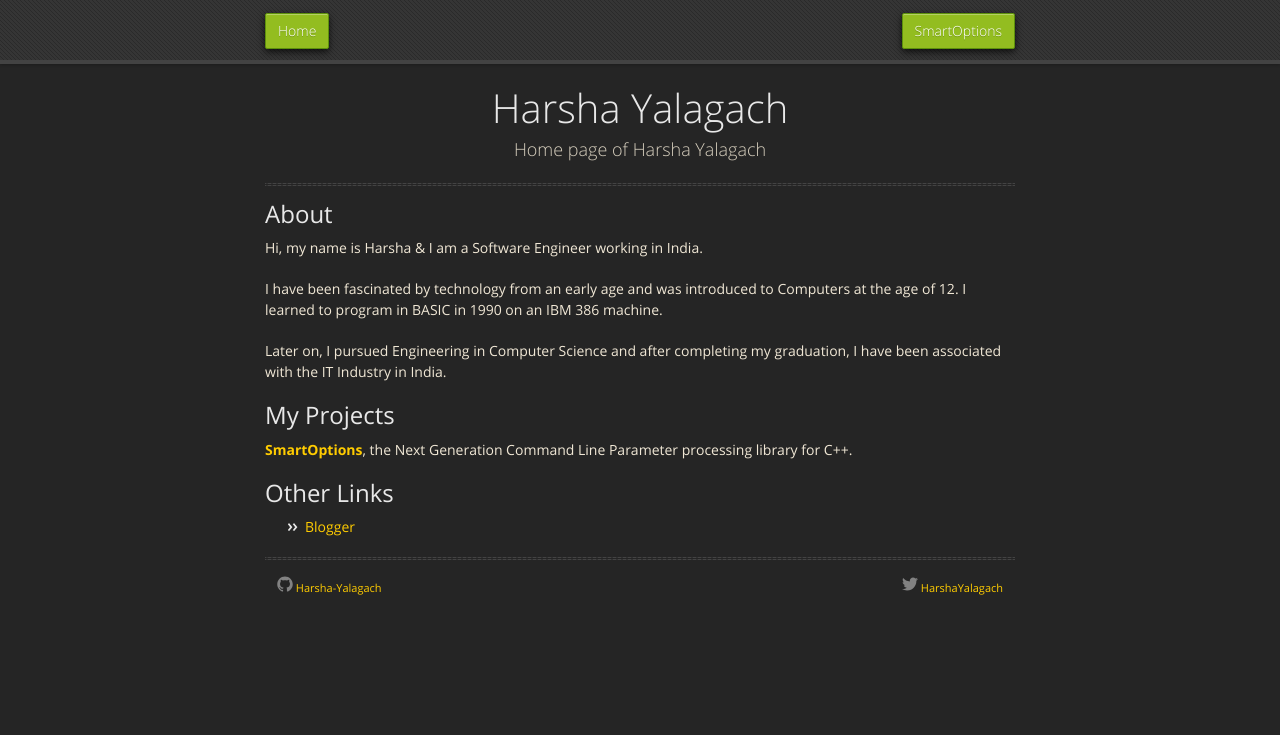
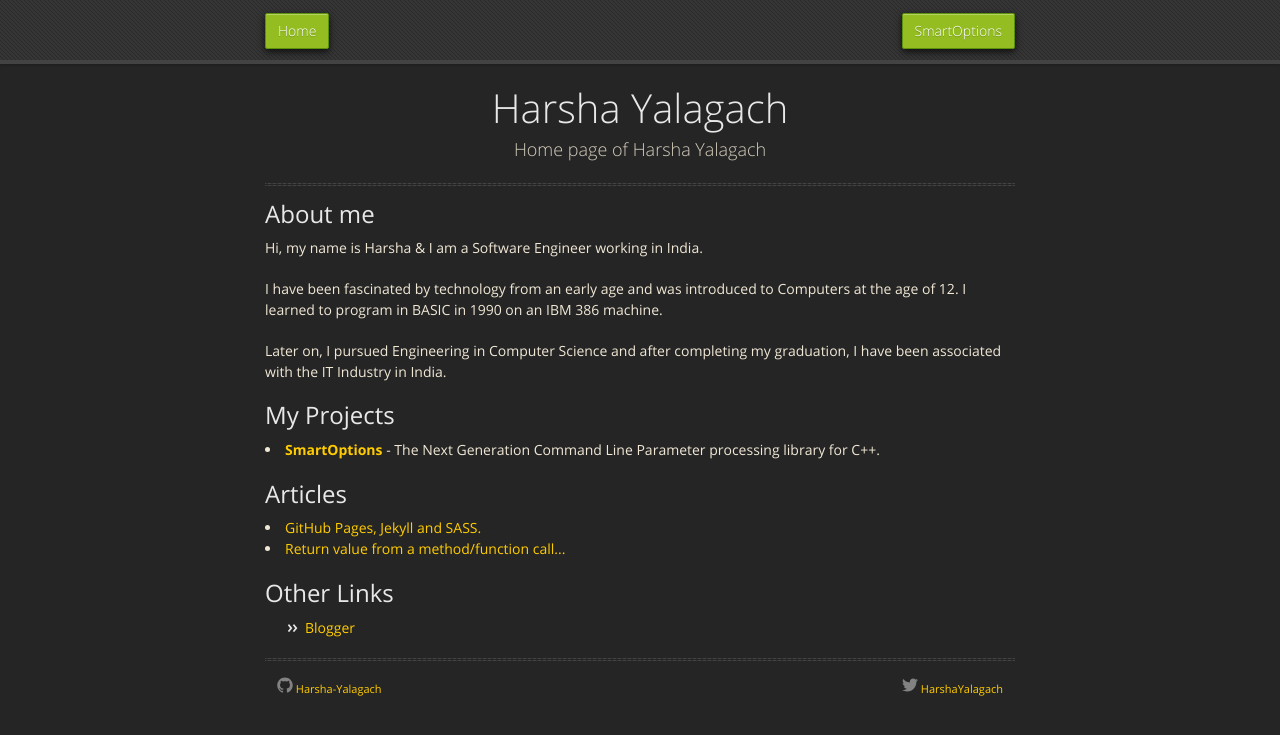
Before and after one commit to Harsha-Yalagach/Harsha-Yalagach.github.io, a Jekyll site: the page built from index.html, in a window 1280 px wide. Shown: the top 735 px of the page. Built offline with Jekyll 4.4.1, drawn with Linux system fonts in a browser that asks for light colours; nearby versions of some CDN libraries.

Commit message:
Added Articles...

```diff
--- /dev/null
+++ b/_data/articles.yml
@@ -0,0 +1,5 @@
+- name: GitHub Pages, Jekyll and SASS.
+  url: http://harsha-yalagach.blogspot.in/2016/12/github-pages-jekyll-and-sass.html
+
+- name: Return value from a method/function call...
+  url: http://harsha-yalagach.blogspot.in/2016/12/return-value-from-methodfunction-call.html
--- a/_data/projects.yml
+++ b/_data/projects.yml
@@ -1,3 +1,4 @@
 #Project Sites
 - name: SmartOptions
   url: https://harsha-yalagach.github.io/SmartOptions/
+  description: The Next Generation Command Line Parameter processing library for C++.
--- a/index.html
+++ b/index.html
@@ -1,7 +1,7 @@
 ---
 layout: home
 ---
-<h2>About</h2>
+<h2>About me</h2>
 <p>Hi, my name is Harsha &amp; I am a Software Engineer working in India.</p>
 
 <p>I have been fascinated by technology from an early age and was introduced to Computers at the age of 12. I learned to program in BASIC in 1990 on an IBM 386 machine.</p>
@@ -9,8 +9,16 @@
 <p>Later on, I pursued Engineering in Computer Science and after completing my graduation, I have been associated with the IT Industry in India.</p>
 
 <h2>My Projects</h2>
-<p><strong><a href="">SmartOptions</a></strong>, the Next Generation Command Line Parameter processing library for C++.</p>
+{% for project in site.data.projects %}
+  <li class="right"><strong><a href="{{project.url}}">{{project.name}}</a></strong> - {{project.description}}</li>
+{% endfor %}
+<br/>
 
+<h2>Articles</h2>
+{% for article in site.data.articles %}
+  <li class="right"><a href="{{article.url}}">{{article.name}}</a></li>
+{% endfor %}
+<br/>
 
 <h2>Other Links</h2>
 <ul>
```
